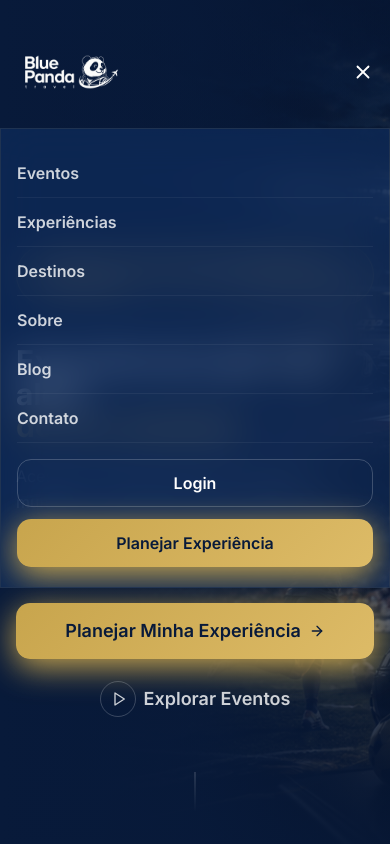
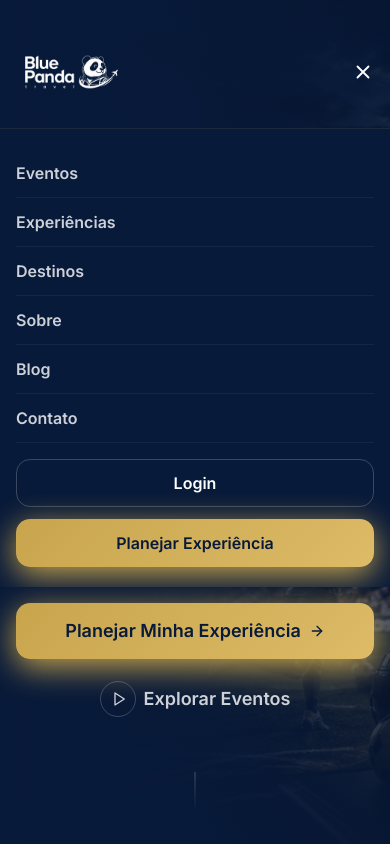
Before and after one commit to Brunoleoguilherme/blue-panda-plataform, a Next.js app: page / in a window 390 px wide. Both pictures are taken after a click on the button "Menu". Shown: the top 844 px of the page. Built offline with nearby package versions, Linux system fonts and the light colour scheme.

Commit message:
fix: mobile menu fundo sólido

```diff
--- a/components/layout/header.tsx
+++ b/components/layout/header.tsx
@@ -103,7 +103,7 @@ export function Header() {
             animate={{ opacity: 1, height: "auto" }}
             exit={{ opacity: 0, height: 0 }}
             transition={{ duration: 0.25 }}
-            className="lg:hidden overflow-hidden glass border-t border-gold/10"
+            className="lg:hidden overflow-hidden bg-midnight border-t border-gold/10"
           >
             <nav className="container-bp py-5 flex flex-col">
               {navLinks.map((link, i) => (
```
